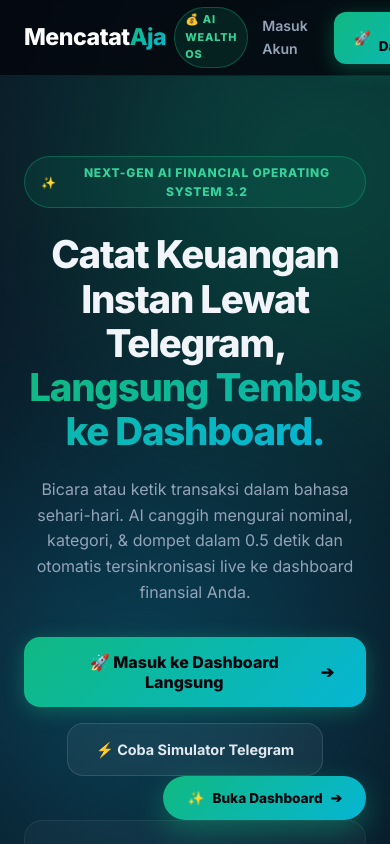
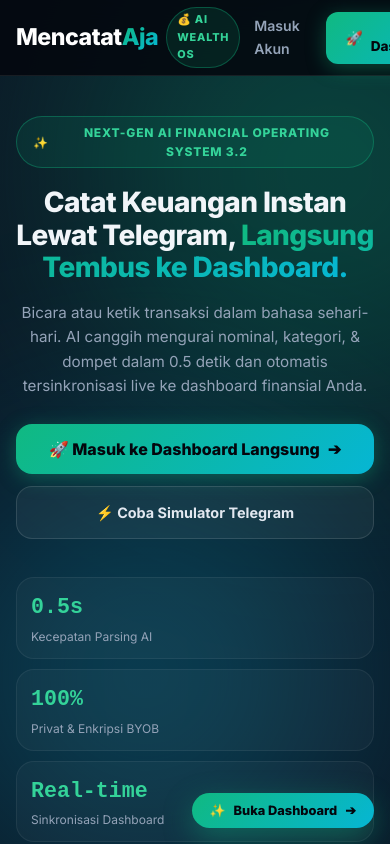
Before and after one commit to rickyrizkymnf123-commits/mencatat-aja, a Next.js app: page / in a window 390 px wide. Shown: the top 844 px of the page. Built offline with nearby package versions, Linux system fonts and the light colour scheme.

Commit message:
feat(mobile): optimize responsive mobile UX, floating bottom nav, touch layouts across landing, dashboard, and admin

```diff
--- a/src/app/admin/page.tsx
+++ b/src/app/admin/page.tsx
@@ -1786,6 +1786,11 @@
           ☰
         </button>
       </div>
+
+      {/* Mobile Backdrop Overlay */}
+      {sidebarOpen && (
+        <div className="sidebar-backdrop" onClick={() => setSidebarOpen(false)} />
+      )}
 
       {/* ADMIN SIDEBAR */}
       <aside className={`sidebar admin-nav animate-fade-in ${sidebarOpen ? 'active' : ''}`} style={{ width: '270px', padding: '24px 20px', display: 'flex', flexDirection: 'column', justifyContent: 'space-between' }}>
--- a/src/app/globals.css
+++ b/src/app/globals.css
@@ -552,3 +552,178 @@
   background: rgba(239, 68, 68, 0.28) !important;
   transform: translateY(-1px) !important;
 }
+
+/* ==========================================================================
+   MOBILE & RESPONSIVE UX OPTIMIZATIONS (HP / SMARTPHONE EXPERIENCE)
+   ========================================================================== */
+
+/* Mobile Bottom Glass Navigation Bar */
+.mobile-bottom-nav {
+  display: none;
+}
+
+@media (max-width: 1024px) {
+  /* Prevent iOS zoom on inputs */
+  input, select, textarea {
+    font-size: 16px !important;
+  }
+
+  .mobile-top-bar {
+    display: flex !important;
+    position: sticky !important;
+    top: 0 !important;
+    z-index: 990 !important;
+    height: 60px !important;
+    padding: 0 16px !important;
+    background: rgba(4, 6, 13, 0.9) !important;
+    backdrop-filter: blur(20px) !important;
+    -webkit-backdrop-filter: blur(20px) !important;
+    border-bottom: 1px solid rgba(255, 255, 255, 0.08) !important;
+    align-items: center !important;
+    justify-content: space-between !important;
+  }
+
+  .sidebar {
+    position: fixed !important;
+    top: 0 !important;
+    left: -100% !important;
+    width: 280px !important;
+    max-width: 80vw !important;
+    height: 100vh !important;
+    height: 100dvh !important;
+    z-index: 1000 !important;
+    background: #080d1a !important;
+    border-right: 1px solid rgba(255, 255, 255, 0.1) !important;
+    box-shadow: 20px 0 60px rgba(0, 0, 0, 0.8) !important;
+    transition: left 0.3s cubic-bezier(0.16, 1, 0.3, 1) !important;
+    overflow-y: auto !important;
+  }
+
+  .sidebar.active {
+    left: 0 !important;
+  }
+
+  .sidebar-backdrop {
+    position: fixed !important;
+    inset: 0 !important;
+    background: rgba(0, 0, 0, 0.7) !important;
+    backdrop-filter: blur(4px) !important;
+    -webkit-backdrop-filter: blur(4px) !important;
+    z-index: 995 !important;
+    animation: fadeIn 0.2s ease forwards !important;
+  }
+
+  .dashboard-main, main.animate-fade-in {
+    padding: 16px 14px 96px 14px !important;
+    width: 100% !important;
+  }
+
+  .mobile-bottom-nav {
+    display: flex !important;
+    position: fixed !important;
+    bottom: 0 !important;
+    left: 0 !important;
+    right: 0 !important;
+    height: 64px !important;
+    padding-bottom: max(4px, env(safe-area-inset-bottom)) !important;
+    background: rgba(8, 13, 26, 0.94) !important;
+    backdrop-filter: blur(24px) saturate(200%) !important;
+    -webkit-backdrop-filter: blur(24px) saturate(200%) !important;
+    border-top: 1px solid rgba(255, 255, 255, 0.1) !important;
+    z-index: 980 !important;
+    align-items: center !important;
+    justify-content: space-around !important;
+    box-shadow: 0 -10px 30px rgba(0, 0, 0, 0.5) !important;
+  }
+
+  .mobile-nav-item {
+    display: flex !important;
+    flex-direction: column !important;
+    align-items: center !important;
+    justify-content: center !important;
+    background: transparent !important;
+    border: none !important;
+    color: #94a3b8 !important;
+    padding: 6px 10px !important;
+    font-size: 0.7rem !important;
+    font-weight: 600 !important;
+    gap: 3px !important;
+    cursor: pointer !important;
+    transition: all 0.2s ease !important;
+    text-decoration: none !important;
+  }
+
+  .mobile-nav-item .nav-icon {
+    font-size: 1.25rem !important;
+    transition: transform 0.2s ease !important;
+  }
+
+  .mobile-nav-item.active {
+    color: #10b981 !important;
+    font-weight: 800 !important;
+  }
+
+  .mobile-nav-item.active .nav-icon {
+    transform: scale(1.18) translateY(-2px) !important;
+  }
+
+  .scan-highlight-btn {
+    position: absolute !important;
+    top: -18px !important;
+    width: 48px !important;
+    height: 48px !important;
+    border-radius: 50% !important;
+    background: linear-gradient(135deg, #10b981 0%, #059669 100%) !important;
+    display: flex !important;
+    align-items: center !important;
+    justify-content: center !important;
+    box-shadow: 0 4px 18px rgba(16, 185, 129, 0.5) !important;
+    border: 3px solid #04060d !important;
+    font-size: 1.3rem !important;
+    transition: transform 0.2s ease !important;
+  }
+  .scan-highlight-btn:active {
+    transform: scale(0.92) !important;
+  }
+
+  /* Responsive Tables on Mobile */
+  .tx-table-container, .shadcn-table-wrapper {
+    overflow-x: auto !important;
+    -webkit-overflow-scrolling: touch !important;
+    border-radius: 14px !important;
+    margin: 0 -4px !important;
+  }
+
+  /* Responsive Grid Cards on Mobile */
+  .stats-summary {
+    grid-template-columns: repeat(2, 1fr) !important;
+    gap: 10px !important;
+  }
+
+  .stat-card {
+    padding: 14px 16px !important;
+    min-height: 100px !important;
+    border-radius: 16px !important;
+  }
+
+  .stat-value {
+    font-size: 1.35rem !important;
+    margin: 4px 0 !important;
+  }
+
+  .grid-2, .grid-3, .chart-grid {
+    grid-template-columns: 1fr !important;
+    gap: 14px !important;
+  }
+}
+
+@media (max-width: 480px) {
+  .stats-summary {
+    grid-template-columns: 1fr !important;
+  }
+
+  .card, .glass-card {
+    padding: 16px !important;
+    border-radius: 16px !important;
+  }
+}
--- a/src/app/page.tsx
+++ b/src/app/page.tsx
@@ -428,11 +428,74 @@
           gap: 24px;
         }
         @media (max-width: 860px) {
+          .max-container {
+            padding: 0 16px !important;
+          }
           .demo-split-grid {
-            grid-template-columns: 1fr;
+            grid-template-columns: 1fr !important;
           }
           .nav-links-row {
-            display: none;
+            display: none !important;
+          }
+          .hero-wrap {
+            padding: 40px 0 24px 0 !important;
+            gap: 18px !important;
+          }
+          .hero-headline {
+            font-size: 2.1rem !important;
+            letter-spacing: -0.6px !important;
+          }
+          .hero-subhead {
+            font-size: 0.95rem !important;
+          }
+          .hero-cta-group {
+            flex-direction: column !important;
+            width: 100% !important;
+            gap: 12px !important;
+          }
+          .hero-cta-group > * {
+            width: 100% !important;
+            justify-content: center !important;
+          }
+          .metrics-grid {
+            grid-template-columns: repeat(2, 1fr) !important;
+            gap: 10px !important;
+          }
+          .metric-cell {
+            padding: 12px 14px !important;
+          }
+          .metric-val {
+            font-size: 1.35rem !important;
+          }
+          .glass-box {
+            padding: 18px 16px !important;
+            border-radius: 20px !important;
+          }
+          .bento-layout {
+            grid-template-columns: 1fr !important;
+            gap: 14px !important;
+          }
+          .pricing-wrap {
+            grid-template-columns: 1fr !important;
+            gap: 16px !important;
+          }
+          .floating-dash-pill {
+            bottom: 16px !important;
+            right: 16px !important;
+            padding: 10px 18px !important;
+            font-size: 0.8rem !important;
+          }
+        }
+
+        @media (max-width: 480px) {
+          .hero-headline {
+            font-size: 1.75rem !important;
+          }
+          .metrics-grid {
+            grid-template-columns: 1fr !important;
+          }
+          .chat-stream-box {
+            height: 250px !important;
           }
         }
 
```
Also changed, not shown: src/app/dashboard/page.tsx (+52 -0 lines).
